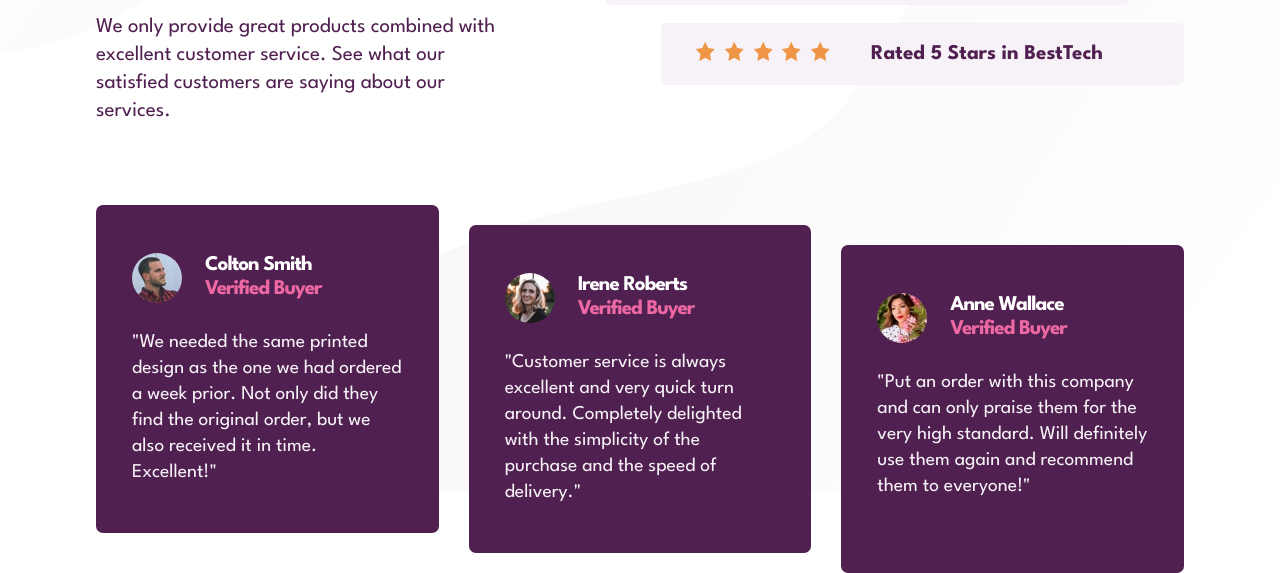
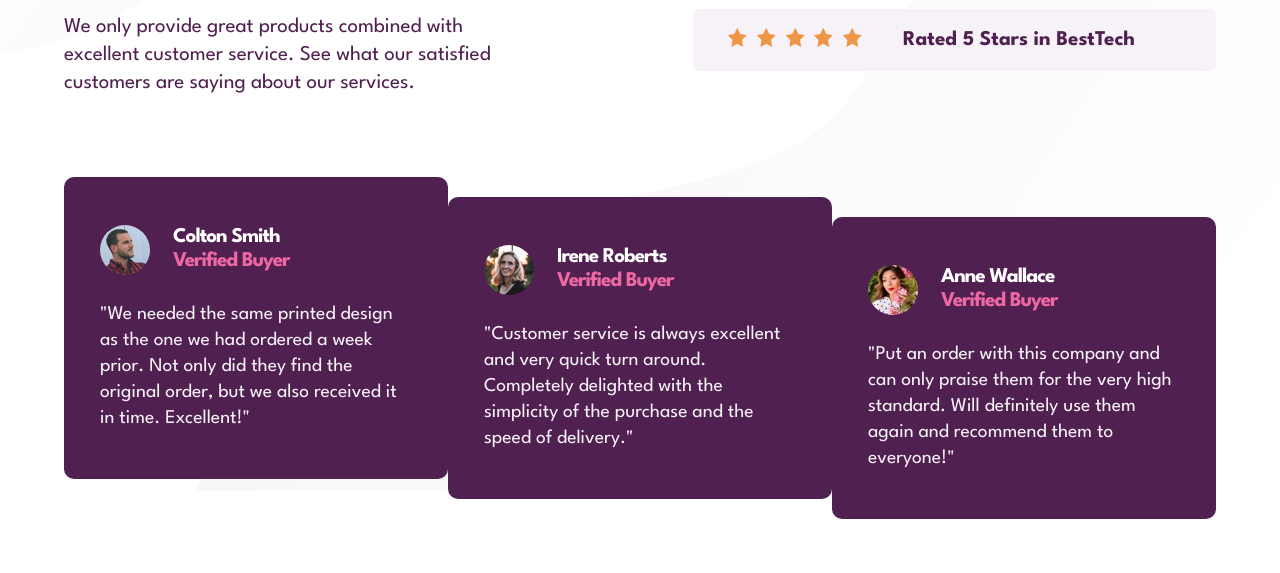
Before and after one commit to Lenigo85/social-proof-section, a plain HTML site: page index.html in a window 1280 px wide. Shown: the part 309-882 px from the top of the page. After the commit the page ends 828 px from the top, so only its background shows below. Drawn offline with Linux system fonts and the light colour scheme.

Commit message:
Segunda correccion de la vista de escritorio

```diff
--- a/style.css
+++ b/style.css
@@ -33,7 +33,7 @@ body {
 }
 
 .container {
-    width: 85vw;
+    width: 90vw;
     height: 75vh;
     /*
     border: 1px dashed black;
@@ -131,8 +131,8 @@ body {
 }
 
 .card {
-    border-radius: 7px;
-    width: 31.5%;
+    border-radius: 10px;
+    width: 405px;
     padding: 48px 36px;
     background-color: var(--very-dark-magenta);
     /*
```
